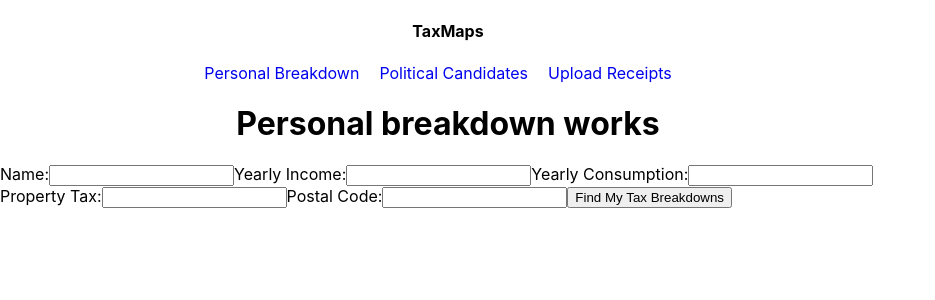
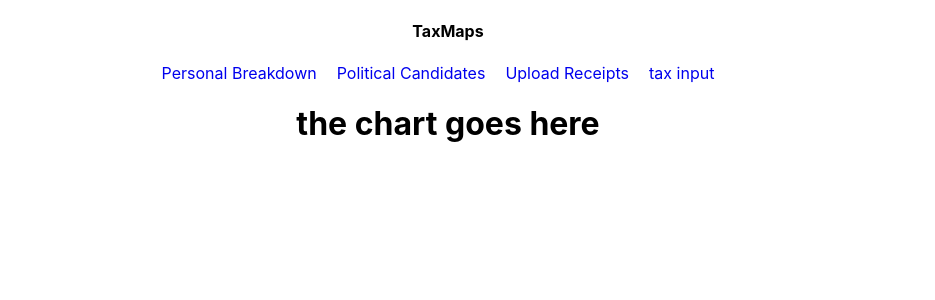
Before and after one commit to tailaiwang/taxmaps, a React (Create React App) app: page /personal-breakdown in a window 1280 px wide. Shown: the top 300 px of the page, without its empty margins (0-935 px from the left). Built offline with nearby package versions, Linux system fonts and the light colour scheme.

Commit message:
moved some pages around

```diff
--- a/src/Components/homeScreen.js
+++ b/src/Components/homeScreen.js
@@ -1,13 +1,11 @@
 import React, {Component} from 'react';
-import DashboardRouter from './dashboard/dashboard.route'
+import {Route} from 'react-router';
+
 
 class homeScreen extends Component {
     render() {
         return (
             <h1>this is the homescreen</h1>
-            <div>
-            <DashboardRouter />
-        </ div>
         );
     }
 }
--- a/src/app.route.js
+++ b/src/app.route.js
@@ -2,6 +2,8 @@ import React, {Component} from 'react';
 import {Router, Route} from 'react-router';
 import createHistory from 'history/createBrowserHistory';
 import Dashboard from './Components/dashboard/dashboard.component'
+import taxInformationInput from './Components/taxInformationInput';
+import homeScreen from './Components/homeScreen'
 
 class AppRoute extends Component{
     render() {
@@ -9,6 +11,8 @@ class AppRoute extends Component{
         return (
             <Router history={history}>
                 <Route path="/" component={Dashboard} />
+                <Route path="/homeScreen" component={homeScreen} />
+                <Route path="/taxInformationInput" component={taxInformationInput} />
             </ Router>
         );
     }
--- a/src/components/dashboard/dashboard.component.js
+++ b/src/components/dashboard/dashboard.component.js
@@ -11,6 +11,7 @@ class Dashboard extends Component {
                     <NavLink className="main-anchor" to="/personal-breakdown">Personal Breakdown</ NavLink>
                     <NavLink className="main-anchor" to="/political-candidates">Political Candidates</ NavLink>
                     <NavLink className="main-anchor" to="/upload-receipts">Upload Receipts</ NavLink>
+                    <NavLink className="main-anchor" to="/taxInformationInput">tax input</ NavLink>
                 </nav>
                 <div>
                     <DashboardRouter />
--- a/src/components/dashboard/dashboard.route.js
+++ b/src/components/dashboard/dashboard.route.js
@@ -3,6 +3,7 @@ import {Route} from 'react-router';
 import PersonalBreakdown from './personalbreakdown.component'
 import PoliticalCandidates from './politicalcandidates.component'
 import UploadReceipts from './uploadreceipts.component'
+import homeScreen from '../homeScreen'
 
 class DashboardRouter extends Component {
     render() {
--- a/src/components/dashboard/personalbreakdown.component.js
+++ b/src/components/dashboard/personalbreakdown.component.js
@@ -1,49 +1,17 @@
 import React, {Component} from 'react';
+import "../../App.css"
+
+
 
 class PersonalBreakdown extends Component {
-    constructor(props){
-        super(props);
-        this.state = {value: ''};
-
-        this.handleChange = this.handleChange.bind(this);
-        this.handleSubmit = this.handleSubmit.bind(this);
-    }
-
-    handleChange(event) {
-        this.setState({value: event.target.value});
-    }
-
-    handleSubmit(event) {
-        alert('Hey there! ' + this.state.value);
-        event.preventDefault();
-    }
 
     render() {
         return (
-            <form onSubmit={this.handleSubmit}>
-                <h1>Personal breakdown works</ h1>
-                <label>
-                    Name:
-                    <input type="text" value={this.state.value} onChange={this.handleChange}/>
-                </label>
-                <label>
-                    Yearly Income:
-                    <input type="text" value={this.state.value} onChange={this.handleChange}/>
-                </label>
-                <label>
-                    Yearly Consumption:
-                    <input type="text" value={this.state.value} onChange={this.handleChange}/>
-                </label>
-                <label>
-                    Property Tax:
-                    <input type="text" value={this.state.value} onChange={this.handleChange}/>
-                </label>
-                <label>
-                    Postal Code:
-                    <input type="text" value={this.state.value} onChange={this.handleChange}/>
-                </label>
-                <input type="submit" value="Find My Tax Breakdowns"/>
-            </form>
+            <div className="personalBreakdown">
+            <div className="Chart">
+              <h1>the chart goes here</h1>
+            </div>
+          </div>
         );
     }
 }
```
Also changed, not shown: src/Components/dashboard/testData.json (+32 -0 lines).
